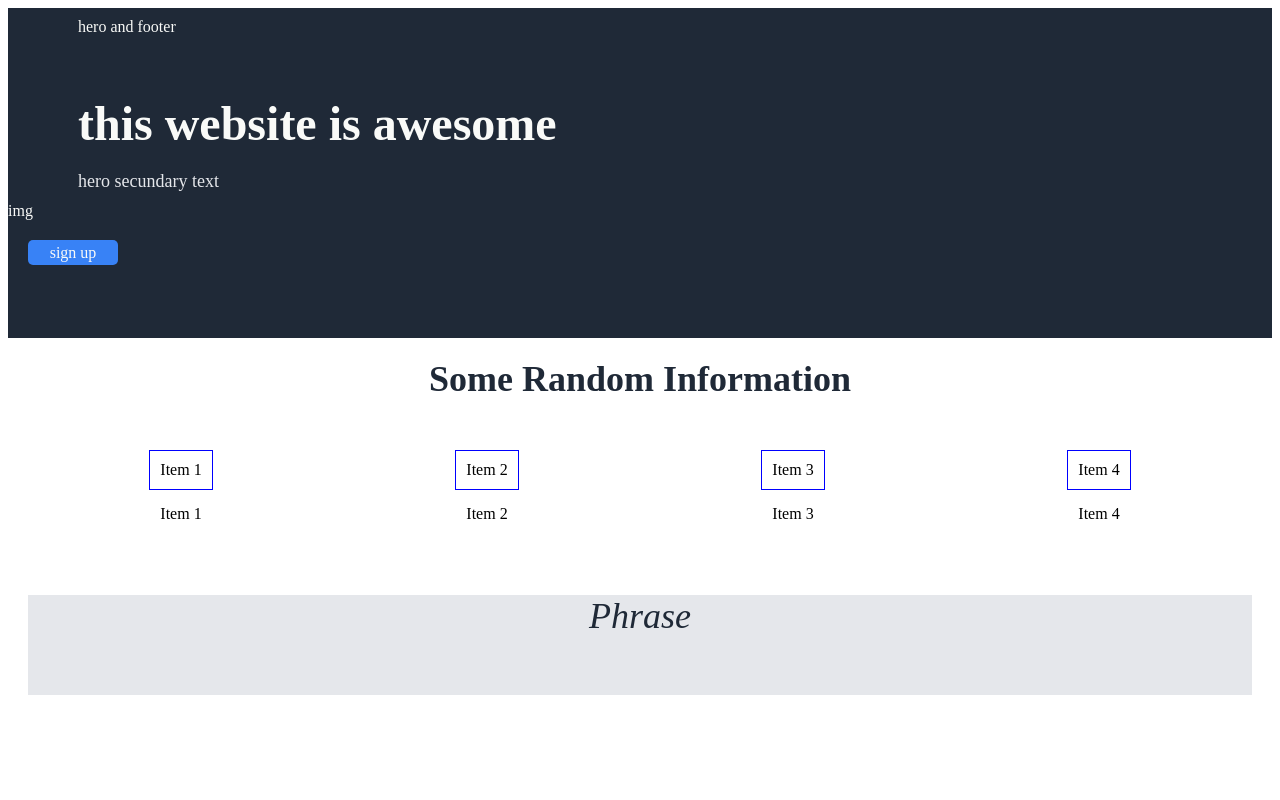
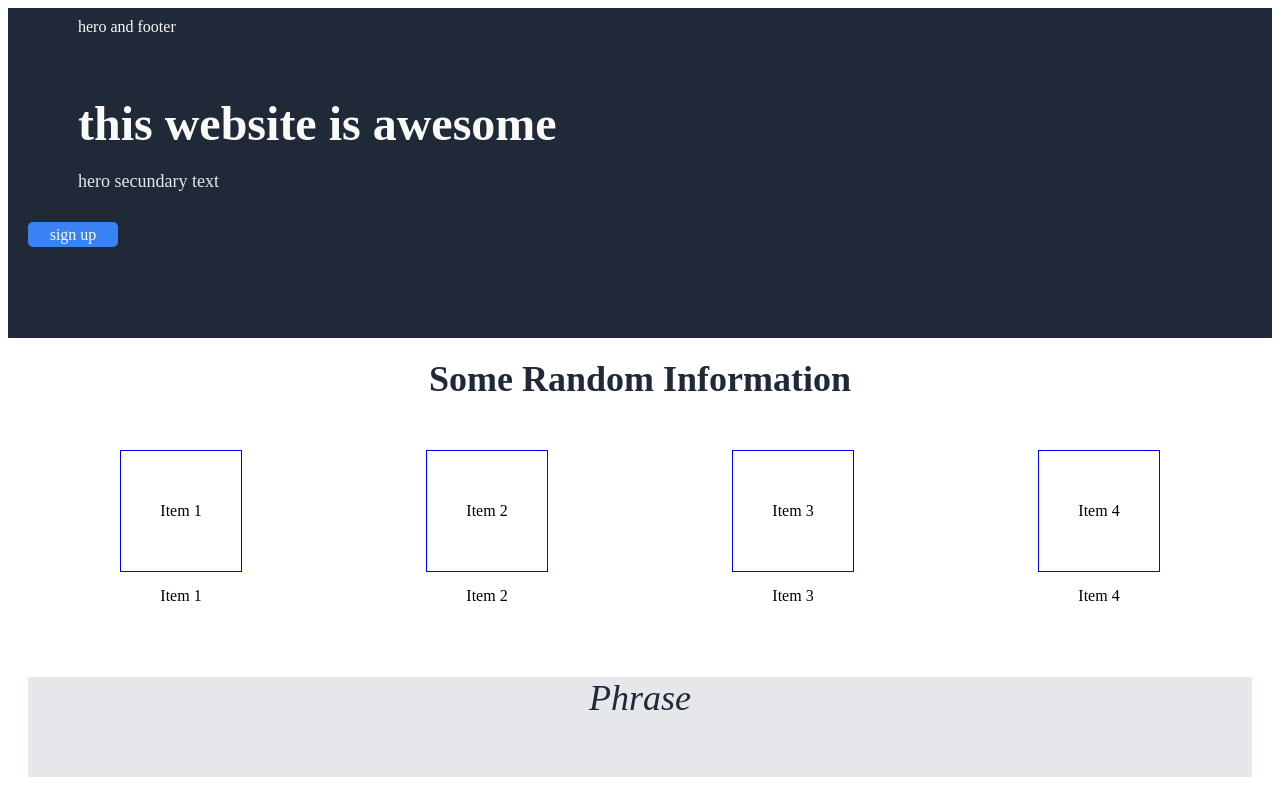
Before and after one commit to k1llgray/CSS_project, a plain HTML site: page index.html in a window 1280 px wide. Drawn offline with Linux system fonts and the light colour scheme.

Commit message:
add height abd width in .item

```diff
--- a/index.html
+++ b/index.html
@@ -69,10 +69,15 @@
                 padding: 10px;
                 border: 1px solid blue;
                 margin: 10px;
+                height: 100px;
+                width: 100px;
+                justify-content: center;
+                align-items: center;
             }
 
             .item-text {
                 margin-top: 5px;
+
             }
 
             .section3 {
@@ -96,7 +101,6 @@
             <div id="hero1">hero and footer</div>
             <div id="main">this website is awesome</div>
             <div id="hero2">hero secundary text</div>
-            <div>img</div>
             <div id="button">sign up</div>
         </div>
         <div class="section2">
```
